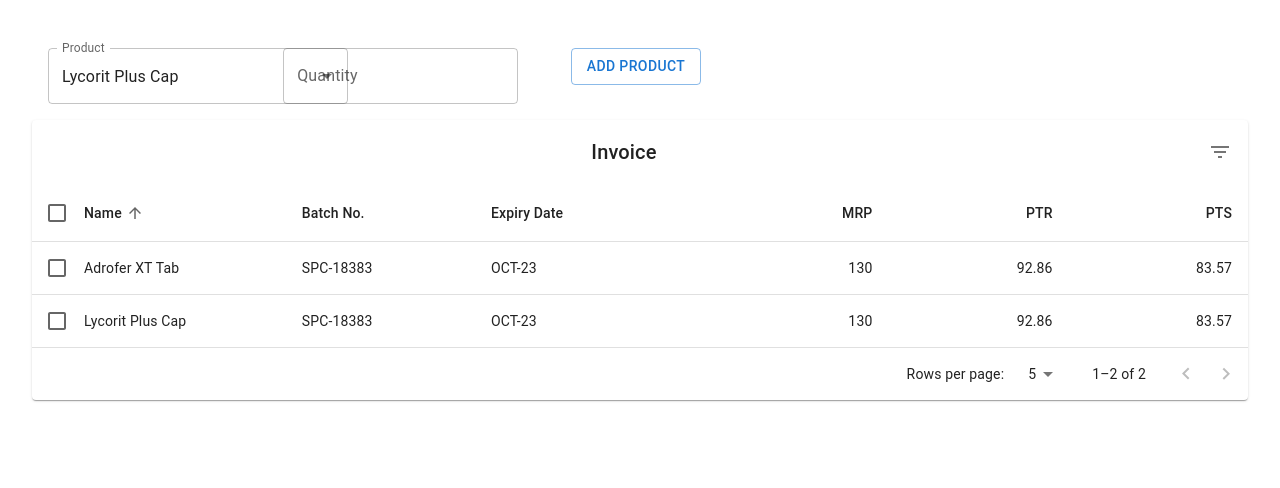
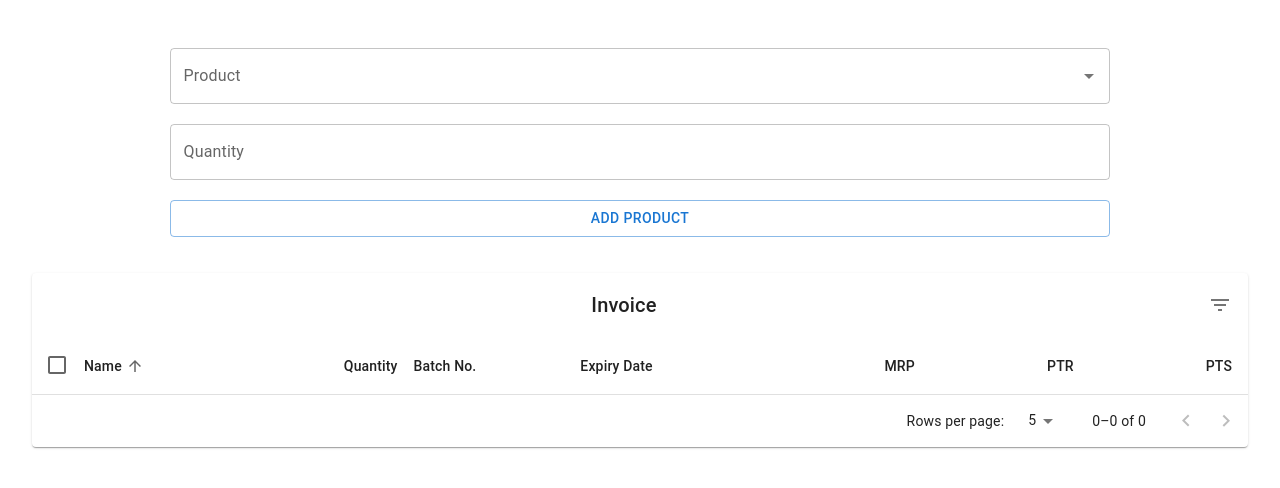
Before and after one commit to Aditya000786/adroit-app, a React (Create React App) app: page /order in a window 1280 px wide. Shown: the top 488 px of the page. Built offline with nearby package versions, Linux system fonts and the light colour scheme; the HTML template or start-up script is replaced by a standard one.

Commit message:
Added Interaction b/w product and order compo

```diff
--- a/src/components/order/OrderList.tsx
+++ b/src/components/order/OrderList.tsx
@@ -22,59 +22,6 @@
 import { visuallyHidden } from "@mui/utils";
 import Product from "../../interfaces/Product";
 
-function createData(
-  productId: number,
-  label: string,
-  pack: string,
-  batchNo: string,
-  hsn: string,
-  expDate: string,
-  mrp: number,
-  ptr: number,
-  pts: number,
-  gst: number
-): Product {
-  return {
-    productId,
-    label,
-    pack,
-    batchNo,
-    hsn,
-    expDate,
-    mrp,
-    ptr,
-    pts,
-    gst,
-  };
-}
-
-const rows = [
-  createData(
-    1,
-    "Lycorit Plus Cap",
-    "1*10 Cap",
-    "SPC-18383",
-    "30049099",
-    "OCT-23",
-    130,
-    92.86,
-    83.57,
-    12
-  ),
-  createData(
-    2,
-    "Adrofer XT Tab",
-    "1*10 Cap",
-    "SPC-18383",
-    "30049099",
-    "OCT-23",
-    130,
-    92.86,
-    83.57,
-    12
-  ),
-];
-
 function descendingComparator<T>(a: T, b: T, orderBy: keyof T) {
   if (b[orderBy] < a[orderBy]) {
     return -1;
@@ -90,30 +37,10 @@
 function getComparator<Key extends keyof any>(
   order: Order,
   orderBy: Key
-): (
-  a: { [key in Key]: number | string },
-  b: { [key in Key]: number | string }
-) => number {
+): (a: any, b: any) => number {
   return order === "desc"
     ? (a, b) => descendingComparator(a, b, orderBy)
     : (a, b) => -descendingComparator(a, b, orderBy);
-}
-
-// This method is created for cross-browser compatibility, if you don't
-// need to support IE11, you can use Array.prototype.sort() directly
-function stableSort<T>(
-  array: readonly T[],
-  comparator: (a: T, b: T) => number
-) {
-  const stabilizedThis = array.map((el, index) => [el, index] as [T, number]);
-  stabilizedThis.sort((a, b) => {
-    const order = comparator(a[0], b[0]);
-    if (order !== 0) {
-      return order;
-    }
-    return a[1] - b[1];
-  });
-  return stabilizedThis.map((el) => el[0]);
 }
 
 interface HeadCell {
@@ -129,6 +56,12 @@
     numeric: false,
     disablePadding: true,
     label: "Name",
+  },
+  {
+    id: "quantity",
+    numeric: true,
+    disablePadding: false,
+    label: "Quantity",
   },
   {
     id: "batchNo",
@@ -285,7 +218,9 @@
   );
 };
 
-export default function EnhancedTable() {
+export default function EnhancedTable(props: any) {
+  let rows: Array<Product> = [];
+  rows = props.rows;
   const [order, setOrder] = React.useState<Order>("asc");
   const [orderBy, setOrderBy] = React.useState<keyof Product>("label");
   const [selected, setSelected] = React.useState<readonly number[]>([]);
@@ -367,9 +302,9 @@
               rowCount={rows.length}
             />
             <TableBody>
-              {/* if you don't need to support IE11, you can replace the `stableSort` call with:
-              rows.slice().sort(getComparator(order, orderBy)) */}
-              {stableSort(rows, getComparator(order, orderBy))
+              {rows
+                .slice()
+                .sort(getComparator(order, orderBy))
                 .slice(page * rowsPerPage, page * rowsPerPage + rowsPerPage)
                 .map((row, index) => {
                   const isItemSelected = isSelected(row.productId);
@@ -402,6 +337,7 @@
                       >
                         {row.label}
                       </TableCell>
+                      <TableCell align="right">{row.quantity}</TableCell>
                       <TableCell padding="none">{row.batchNo}</TableCell>
                       <TableCell padding="none">{row.expDate}</TableCell>
                       <TableCell align="right">{row.mrp}</TableCell>
--- a/src/components/order/OrdersPage.tsx
+++ b/src/components/order/OrdersPage.tsx
@@ -1,11 +1,71 @@
+import React, { useState, useEffect } from "react";
 import ProductOrder from "./ProductOrder";
 import OrderList from "./OrderList";
+import Product from "../../interfaces/Product";
 
+// function createData(
+//   productId: number,
+//   label: string,
+//   pack: string,
+//   batchNo: string,
+//   hsn: string,
+//   expDate: string,
+//   mrp: number,
+//   ptr: number,
+//   pts: number,
+//   gst: number
+// ): Product {
+//   return {
+//     productId,
+//     label,
+//     pack,
+//     batchNo,
+//     hsn,
+//     expDate,
+//     mrp,
+//     ptr,
+//     pts,
+//     gst,
+//   };
+// }
+// const rows = [
+//   createData(
+//     1,
+//     "Lycorit Plus Cap",
+//     "1*10 Cap",
+//     "SPC-18383",
+//     "30049099",
+//     "OCT-23",
+//     130,
+//     92.86,
+//     83.57,
+//     12
+//   ),
+//   createData(
+//     2,
+//     "Adrofer XT Tab",
+//     "1*10 Cap",
+//     "SPC-18383",
+//     "30049099",
+//     "OCT-23",
+//     130,
+//     92.86,
+//     83.57,
+//     12
+//   ),
+// ];
 function OrdersPage(props: any) {
+  const [addedProducts, setAddedProducts] = useState<Array<Product>>([]);
+  const addProduct = (product: Product) => {
+    let temp = addedProducts;
+    temp.push(product);
+    // console.log(rows);
+    setAddedProducts(JSON.parse(JSON.stringify(temp)));
+  };
   return (
     <>
-      <ProductOrder />
-      <OrderList />
+      <ProductOrder addProduct={addProduct} addedProducts={addedProducts} />
+      <OrderList rows={addedProducts} />
     </>
   );
 }
--- a/src/components/order/ProductOrder.tsx
+++ b/src/components/order/ProductOrder.tsx
@@ -1,20 +1,16 @@
 import { Autocomplete, Box, Button, Grid, TextField } from "@mui/material";
 import React, { useState, useEffect } from "react";
+import Product from "../../interfaces/Product";
 import AllProducts from "../../services/DataService";
 
 function ProductOrder(props: any) {
+  const { addedProducts } = props;
+  const ReaminingProducts = AllProducts.filter(
+    (x) => !addedProducts.find((ap: Product) => ap.productId === x.productId)
+  );
   const [isLoading, setLoading] = useState(true);
   const [productValue, setProductValue] = useState({});
   const [quantityValue, setQuantityValue] = useState({});
-  useEffect(() => {
-    if (props && props.productId) {
-      setProductValue(
-        AllProducts.filter((x: any) => x.productId === props.productId)
-      );
-    } else {
-      setProductValue(AllProducts[0]);
-    }
-  }, []);
 
   const productSelected = (event: any, selectedProduct: any) => {
     setProductValue(selectedProduct);
@@ -28,40 +24,51 @@
     return option.productId === value.productId;
   };
   const addProduct = () => {
+    if (quantityValue === "" || isNaN(Number(quantityValue))) return;
+    props.addProduct({
+      ...productValue,
+      ...{ quantity: Number(quantityValue) },
+    });
+    setProductValue({});
     console.log(quantityValue, productValue);
   };
 
   return isLoading ? (
-    <Box sx={{ width: "80%" }}>
-      <Grid item container xs={12} p={2}>
-        <Grid item xs={3}>
+    <Box sx={{ width: "80%", margin: "0 auto" }}>
+      <Grid
+        item
+        direction="column"
+        justifyContent="center"
+        alignItems="center"
+        container
+        xs={12}
+        p={2}
+      >
         <Autocomplete
           isOptionEqualToValue={isOptionEqualToValue}
+          disablePortal
+          getOptionLabel={(option: any) => (option.label ? option.label : "")}
           value={productValue}
-            disablePortal
           id="combo-box-demo"
           onChange={productSelected}
-            options={AllProducts}
-            sx={{ width: 300 }}
-            renderInput={(params) => (
-              <TextField {...params} label="Product  " />
-            )}
+          options={ReaminingProducts}
+          sx={{ width: "100%" }}
+          renderInput={(params) => <TextField {...params} label="Product  " />}
         />
-        </Grid>
-        <Grid item xs={3}>
+        <br />
         <TextField
+          sx={{ width: "100%" }}
           id="outlined-number"
           label="Quantity"
           type="number"
           onChange={handleQuantityChange}
         />
-        </Grid>
+        <br />
 
-        <Grid item xs={3}>
-          <Button variant="outlined" onClick={addProduct}>
+        <Button sx={{ width: "100%" }} variant="outlined" onClick={addProduct}>
           Add Product
         </Button>
-        </Grid>
+        <br />
       </Grid>
     </Box>
   ) : (
--- a/src/interfaces/Product.tsx
+++ b/src/interfaces/Product.tsx
@@ -9,6 +9,7 @@
   ptr: number;
   pts: number;
   gst: number;
+  quantity?: number;
 }
 
 export default Product;
```
Lines whose indentation alone changed are shown as unchanged.
